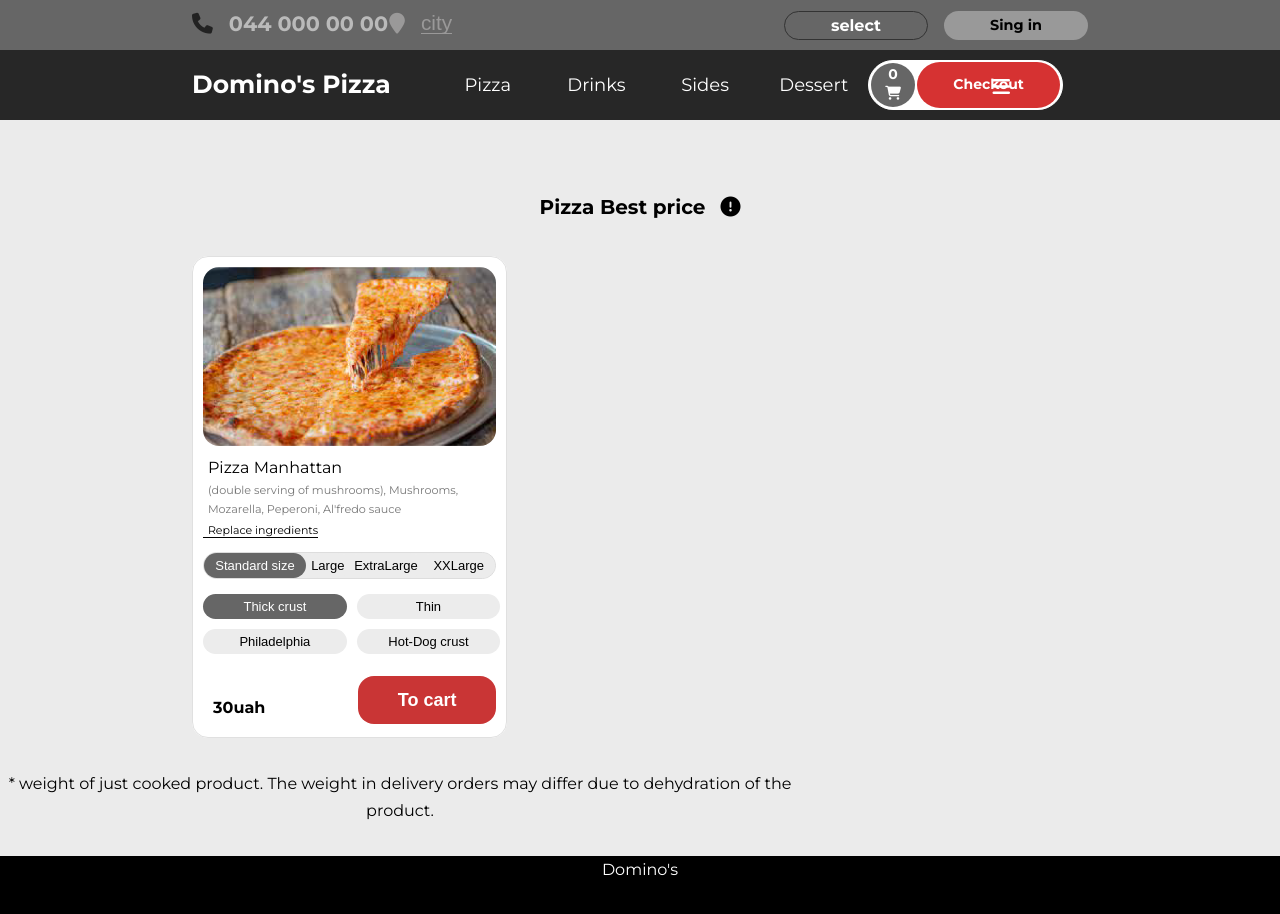
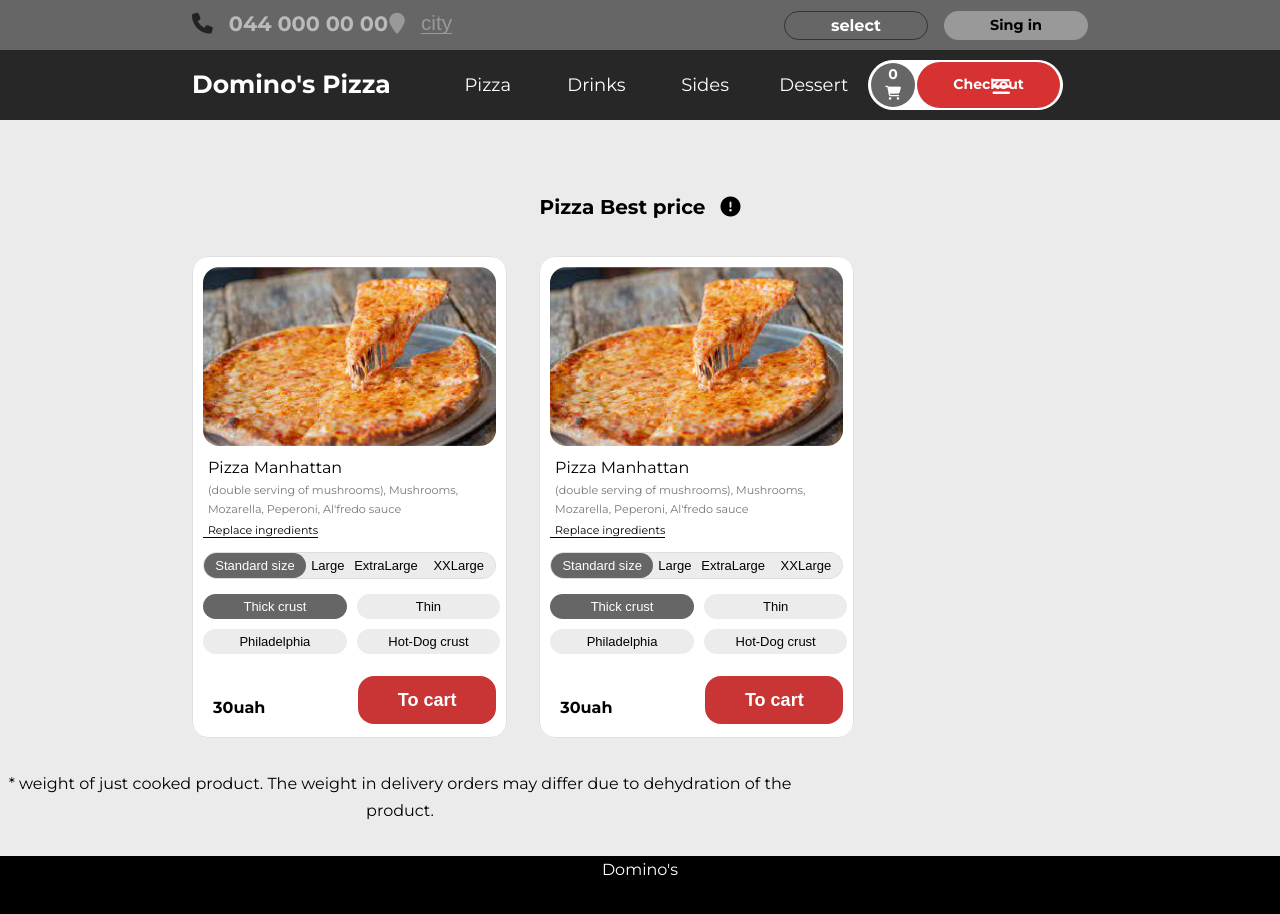
Before and after one commit to HryhoriiShkvyra/site-about-pizza-CLOSED-, a React (Create React App) app: page /Pizza in a window 1280 px wide. Shown: the top 914 px of the page. Built offline with nearby package versions, Linux system fonts and the light colour scheme.

Commit message:
initail commit

```diff
--- a/package.json
+++ b/package.json
@@ -6,10 +6,12 @@
     "@testing-library/jest-dom": "^5.16.5",
     "@testing-library/react": "^13.4.0",
     "@testing-library/user-event": "^13.5.0",
+    "not-defined": "^3.0.5",
+    "npm": "^9.1.2",
     "react": "^18.2.0",
     "react-dom": "^18.2.0",
     "react-router-dom": "^6.4.3",
-    "react-scripts": "5.0.1",
+    "react-scripts": "^2.1.3",
     "swiper": "^8.4.4",
     "web-vitals": "^2.1.4"
   },
--- a/src/Components/ProductList/ProductList.jsx
+++ b/src/Components/ProductList/ProductList.jsx
@@ -5,6 +5,9 @@ import classes from './ProductList.module.css'
 
 
 const ProductList = ({title, isItemsCount, setIsItemsCount}) => {
+
+
+
     return(
         <div>
            <div className={classes.productListTitle}>
@@ -15,6 +18,7 @@ const ProductList = ({title, isItemsCount, setIsItemsCount}) => {
            </div>
            <div className={classes.containerProductList}>
                 <ProductBlock isItemsCount={isItemsCount} setIsItemsCount={setIsItemsCount}/>
+                <ProductBlock isItemsCount={isItemsCount} setIsItemsCount={setIsItemsCount}/>
 
            </div>
 
--- a/src/Pages/Index/Index.jsx
+++ b/src/Pages/Index/Index.jsx
@@ -26,6 +26,7 @@ export const Index = () => {
     };
 
     const [navBarActive, setNavBarActive] = useState('#')
+
 
     const [isItemsCount, setIsItemsCount] = useState(0)
 
```
Also changed, not shown: src/Components/ProductBlock/ProductBlock.jsx (+1 -7 lines), 1 other file (tests, documents, lock files or other folders).
